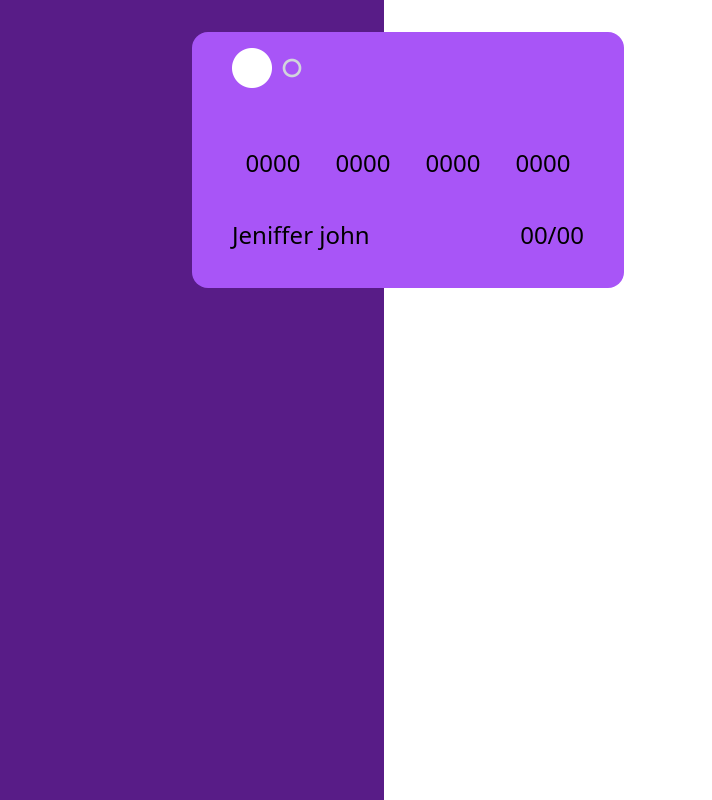
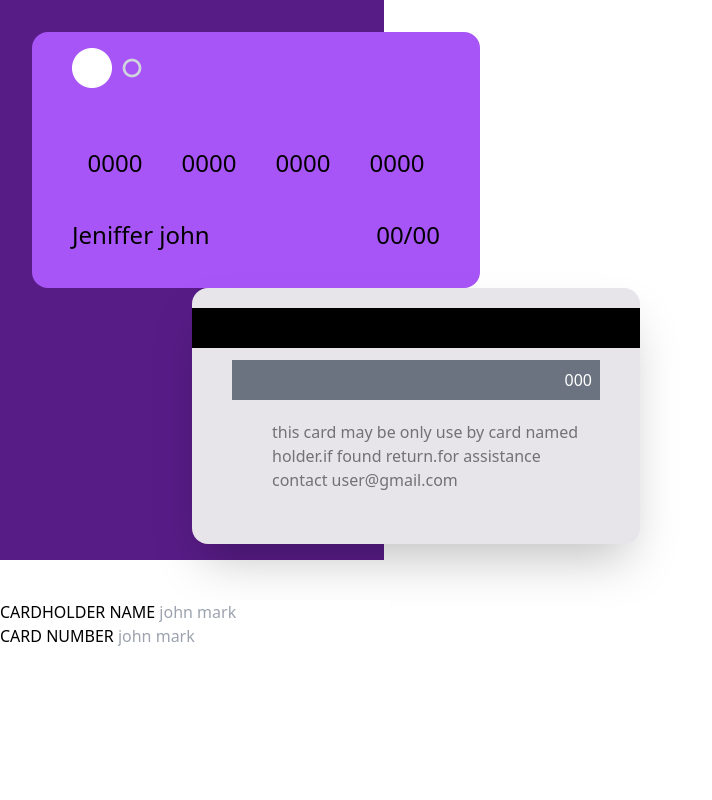
Before and after one commit to olawale3334/card-form, a website: page dist/index.html in a window 1280 px wide. Shown: the whole page, without its empty margins (0-712 px from the left). Drawn offline with nearby package versions, Linux system fonts and the light colour scheme.

Commit message:
new added

```diff
--- a/dist/index.html
+++ b/dist/index.html
@@ -10,8 +10,8 @@
 <body>
   <section>
     <div class="">
-        <div class="bg-purple-900 absolute h-[100vh] p-8 w-96 ">
-            <div class="bg-gradient-to-tr to bg-purple-500 w-[27rem] ml-40 mt-30 h-[16rem] rounded-2xl">
+        <div class="bg-purple-900  h-[70vh] p-8 w-96 ">
+            <div class="bg-gradient-to-tr to bg-purple-500 w-[28rem]  md:ml-30   h-[16rem] rounded-2xl">
                 <div class="flex items-center ml-9 py-3">
                    <p class=""><i class='bx bxs-circle text-white text-[3rem]'></i></p>
                     <p class=""><i class='bx bx-radio-circle text-gray-300 text-[2rem]'></i></p>
@@ -26,10 +26,31 @@
                     <span class="text-2xl">Jeniffer john</span>
                     <span class="text-2xl">00/00</span>
                 </div>
+            </div>
+            <div class="bg-[#e7e4ea]  shadow-2xl py-5  w-[28rem] md:ml-40  h-[16rem] rounded-2xl">
+
+                <div class="bg-black h-10"></div>
+                <div class=" mt-3  bg-gray-500 p-2 mx-10">
+                    <span class="text-white flex justify-end">000</span>
+                </div>
+                <div class=" mt-5">
+                    <p class="w-[20rem] mx-20 opacity-50 text-[1rem]">this card may be only use by card named holder.if found return.for assistance contact user@gmail.com</p>
+                </div>
 
             </div>
         </div>
-        <div>hi</div>
+        <div class="mt-10">
+            <form>
+                <div>
+                    <label>CARDHOLDER NAME</label>
+                    <input type="text" name="card name" placeholder="john mark">
+                </div>
+                <div>
+                    <label>CARD NUMBER</label>
+                    <input type="text" name="card name" placeholder="john mark">
+                </div>
+            </form>
+        </div>
     </div>
   </section>
 </body>
```
Also changed, not shown: dist/style.css.
